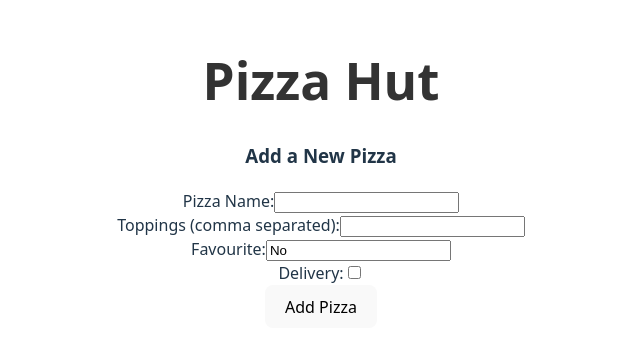
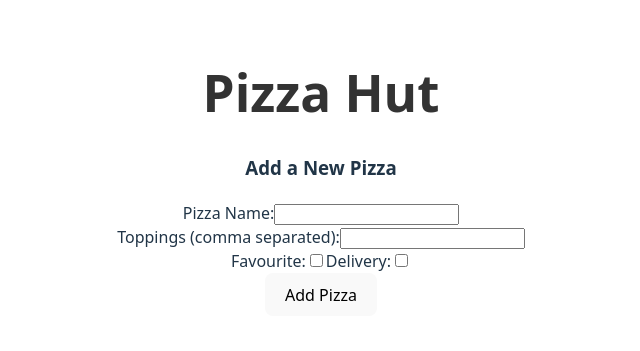
Before and after one commit to nayangodhwani-atri/Pizza-Menu-Application, a React (Vite) app in the folder demo/: page /add-pizza in a window 1280 px wide. Shown: the part 227-578 px from the top of the page, without its empty margins (319-959 px from the left). Built offline with nearby package versions, Linux system fonts and the light colour scheme.

Commit message:
[feat: Modified the code to make Favourite field as checkbox
[ICTRAINING-1891]

```diff
--- a/demo/src/App.tsx
+++ b/demo/src/App.tsx
@@ -15,13 +15,13 @@
     id: number;
     name: string;
     toppings: string;
-    Favourite: string;
+    Favourite: boolean;
     delivery: boolean;
   }
   const sampleData: Pizza[]=[
-    {id: 1, name: 'Margherita', toppings:'Cheese',Favourite:"Yes", delivery: true},
-    {id: 2, name: 'Pepperoni', toppings:'Black Olives',Favourite:"Yes", delivery: true},
-    {id: 3, name: 'BBQ Chicken', toppings:'Beef',Favourite:"Yes", delivery: true},
+    {id: 1, name: 'Margherita', toppings:'Cheese',Favourite:true, delivery: true},
+    {id: 2, name: 'Pepperoni', toppings:'Black Olives',Favourite:true, delivery: true},
+    {id: 3, name: 'BBQ Chicken', toppings:'Beef',Favourite:true, delivery: true},
 ]
   const [pizza, setPizza] = useState<Pizza[]>(sampleData);
 
--- a/demo/src/components/AddPizza.tsx
+++ b/demo/src/components/AddPizza.tsx
@@ -6,7 +6,7 @@
   id: number;
   name: string;
   toppings: string;
-  Favourite: string;
+  Favourite: boolean;
   delivery: boolean;
 }
 
@@ -30,10 +30,7 @@
     };
 
     console.log(newPizza.name);
-    // Update the pizza state with the new pizza
     setPizza((prevPizza) => [...prevPizza, newPizza]);
-
-    // Clear form fields after submission
     reset();
     navigate('/home');
   };
@@ -76,11 +73,16 @@
   <Controller
     name="Favourite"
     control={control}
-            defaultValue={"No"}
-            render={({ field }) => <input type="string" {...field} />}
+    defaultValue={false} // Change default value to boolean false instead of "No"
+    render={({ field }) => (
+      <input
+        type="checkbox"
+        checked={field.value} // Use boolean value
+        onChange={(e) => field.onChange(e.target.checked)} // Update value as boolean
+      />
+    )}
   />
 </label>
-        <br />
 
 
         <label>
--- a/demo/src/components/Home.tsx
+++ b/demo/src/components/Home.tsx
@@ -7,7 +7,7 @@
     id: number;
     name: string;
     toppings: string;
-    Favourite: string;
+    Favourite: boolean;
     delivery: boolean;
   }
 
@@ -39,7 +39,7 @@
         },
         {
             Header:"Favourite",accessor:"Favourite",
-            Cell: ({ value }: { value: string }) => (value ? 'Yes' : 'No'),
+            Cell: ({ value }: { value: boolean }) => (value ? 'Yes' : 'No'),
         },
         {
             Header:"Delivery",accessor:"delivery",
@@ -85,22 +85,6 @@
       );
 };
 
-
-
-
-
-
-
-
-
-
-
-
-
-
-
-
-
 const BackButton = () => {
 
     return (
```
Lines whose indentation alone changed are shown as unchanged.
